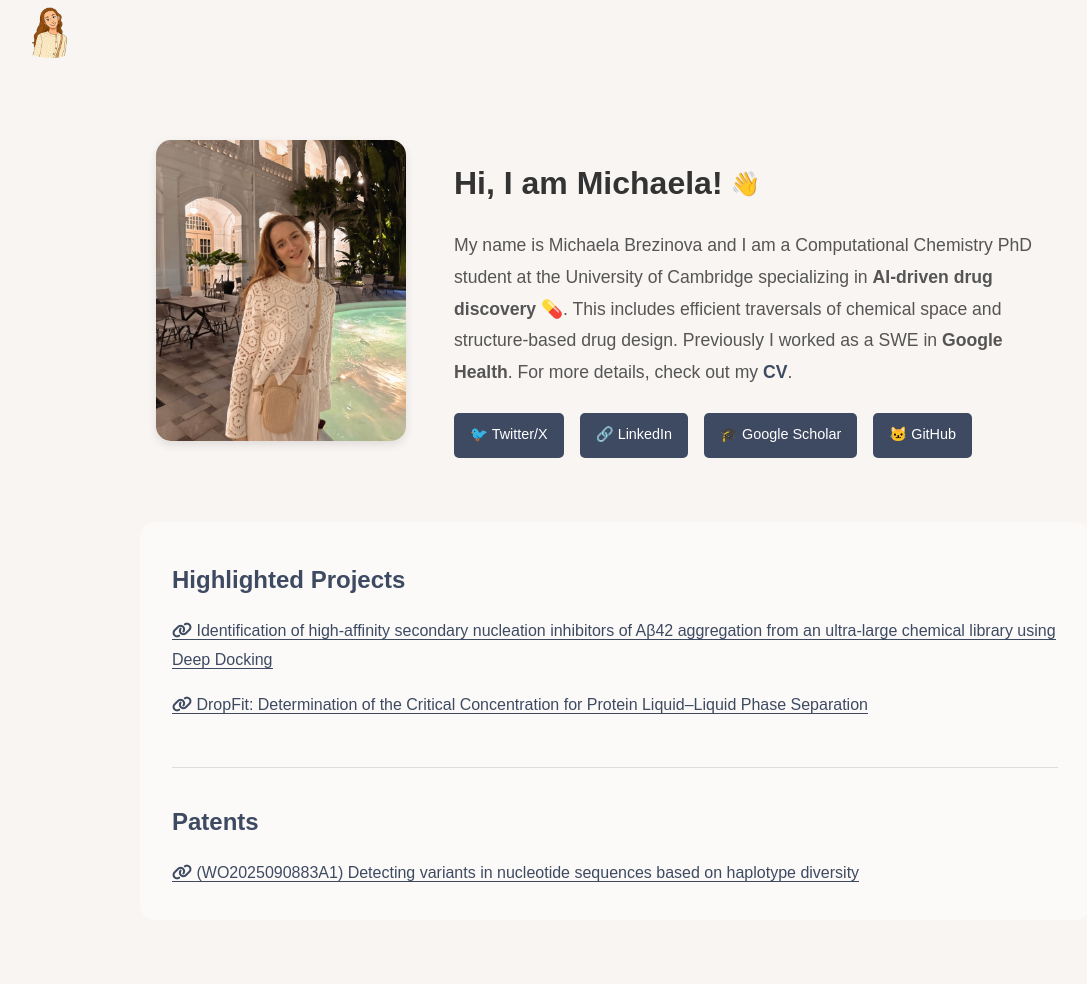
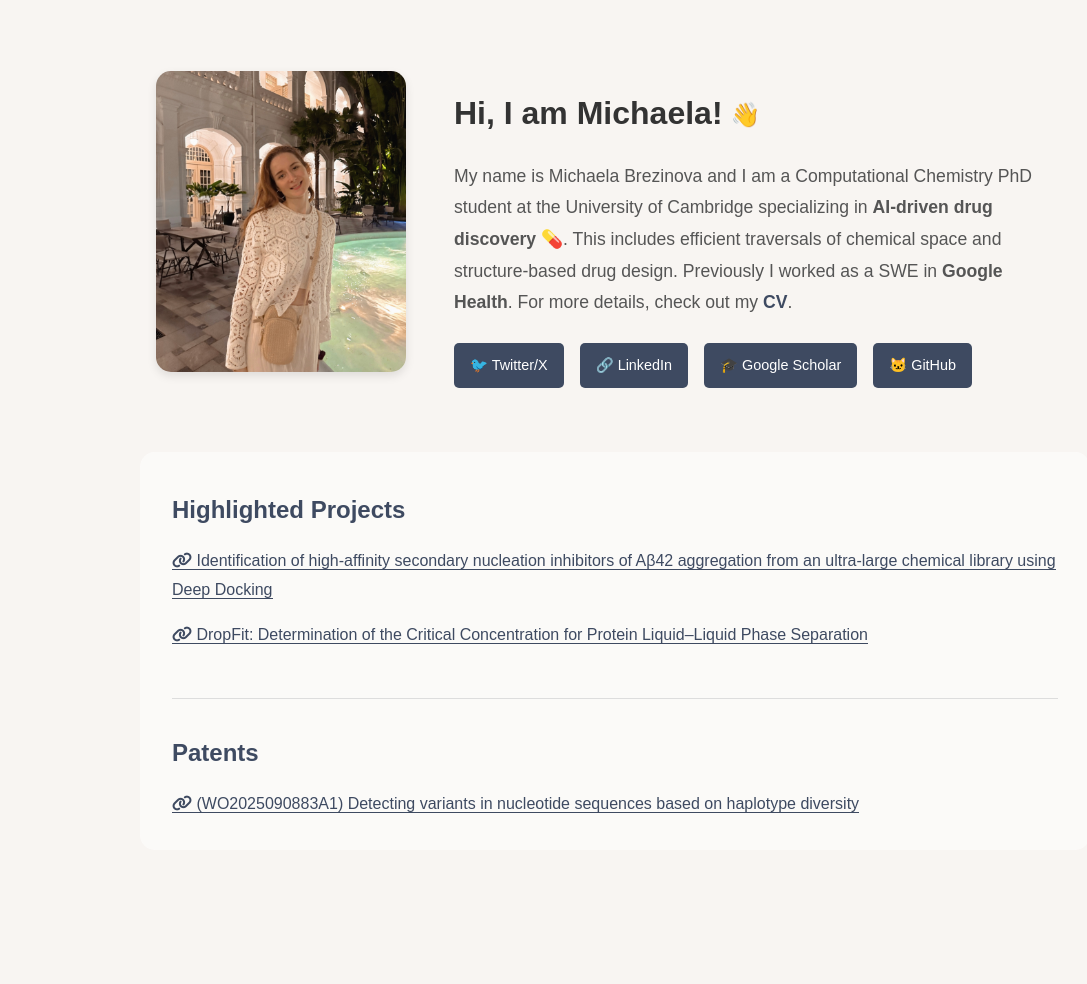
Before and after one commit to MichaelaBrezinova/MichaelaBrezinova.github.io, a plain HTML site: page index.html in a window 1280 px wide. Shown: the whole page, without its empty margins (25-1112 px from the left). After the commit the page ends 914 px from the top, so only its background shows below. Drawn offline with Linux system fonts and the light colour scheme.

Commit message:
icon change

```diff
--- a/index.html
+++ b/index.html
@@ -1,18 +1,12 @@
 <!DOCTYPE html>
 <html lang="en">
 <head>
+    <link rel="icon" type="image/x-icon" href="favicon.ico">
     <link href="https://cdnjs.cloudflare.com/ajax/libs/font-awesome/6.4.2/css/all.min.css" rel="stylesheet">
     <meta charset="UTF-8">
     <meta name="viewport" content="width=device-width, initial-scale=1.0">
     <title>Michaela Brezinova</title>
-    <header>
-        <img src="images/Michaela_cartoon_small_size.png" alt="My Logo" width="150" height="auto">
-    </header>
     <style>
-      header img {
-          max-height: 60px;
-          object-fit: contain;
-     }
       body {
           font-family: Arial, sans-serif;
           margin: 0;
```
Also changed, not shown: favicon.ico (added).
